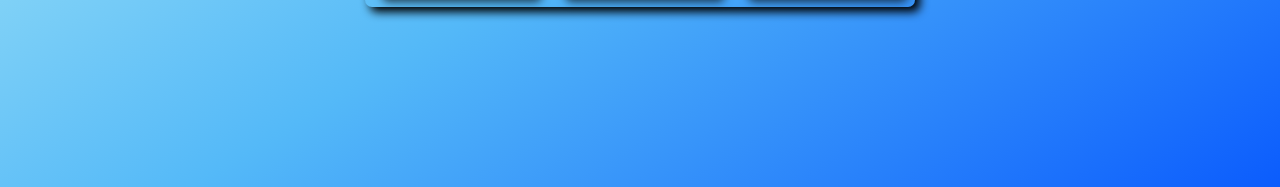
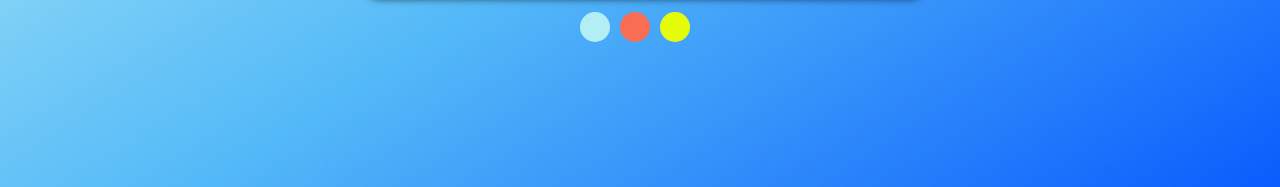
Before and after one commit to edsonschmidt95/relogio, a plain HTML site: page index.html in a window 1280 px wide. Shown: the part 613-800 px from the top of the page. Drawn offline with nearby package versions, Linux system fonts and the light colour scheme.

Commit message:
add botão

```diff
--- a/assets/css/style.css
+++ b/assets/css/style.css
@@ -68,3 +68,30 @@ main{
         font-size: 40px;
     }
 }
+.color-picker {
+    display: flex;
+    align-items: center;
+  }
+
+  .color-button {
+    width: 30px;
+    height: 30px;
+    margin-right: 10px;
+    padding: 0;
+    border: none;
+    border-radius: 50%;
+    cursor: pointer;
+  }
+
+  /* Estilize os botões com as cores desejadas */
+  .color-button[data-color="#b4eef5"] {
+    background-color: #b4eef5;
+  }
+
+  .color-button[data-color="#f86d54"] {
+    background-color: #f86d54;
+  }
+
+  .color-button[data-color="#e5fd0b"] {
+    background-color: #e5fd0b;
+  }
--- a/assets/js/script.js
+++ b/assets/js/script.js
@@ -32,3 +32,12 @@ const relogio= setInterval(function time(){
     ano.textContent=a;
 
 })
+const colorButtons = document.querySelectorAll('.color-button');
+const body = document.body;
+
+colorButtons.forEach(button => {
+  button.addEventListener('click', function() {
+    const selectedColor = button.getAttribute('data-color');
+    body.style.background = selectedColor;
+  });
+});
--- a/index.html
+++ b/index.html
@@ -38,6 +38,11 @@
             <samp class="tempo">ano</samp>
         </div>
     </div>
+    <div class="color-picker">
+        <button class="color-button" data-color="#b4eef5"></button>
+        <button class="color-button" data-color="#f86d54"></button>
+        <button class="color-button" data-color="#e5fd0b"></button>
+      </div>
 
 
 </main>
```
